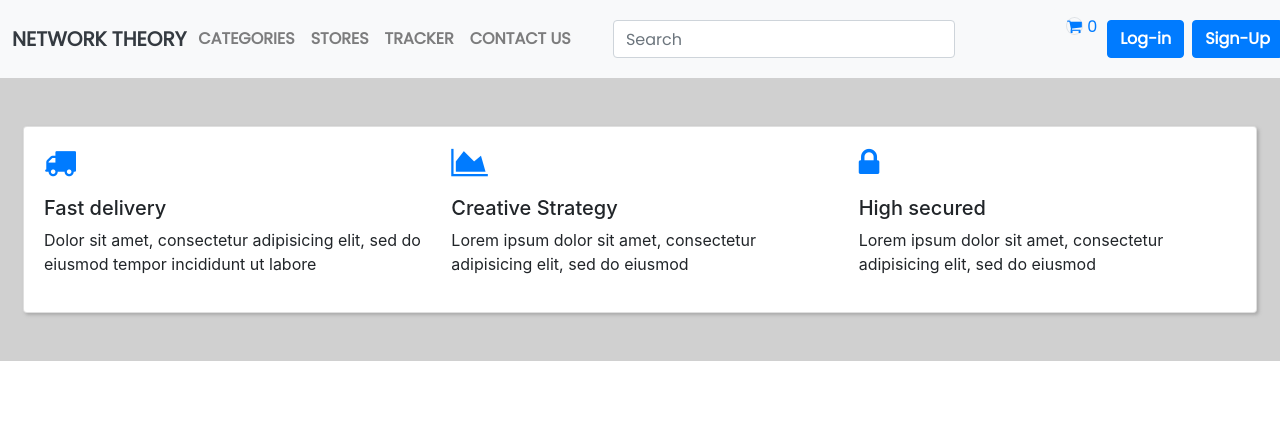
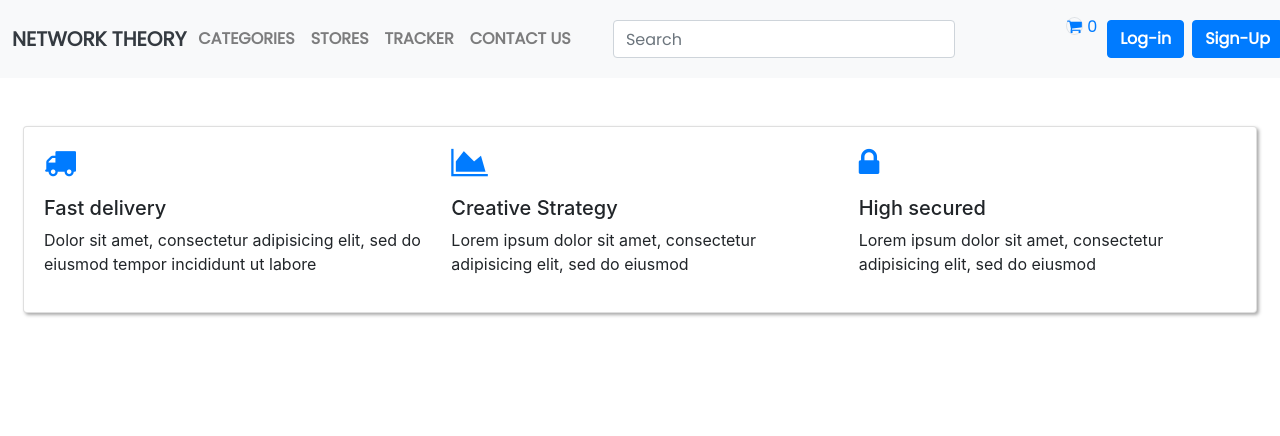
Before and after one commit to prashik-ganer/Final-Deployment, a Django app: template shop/templates/shop/index.html in a window 1280 px wide. Shown: the top 436 px of the page. Run offline with Django 3.2, Linux system fonts and the light colour scheme; the template is opened without the code that fills it: values that come from a table or form of the project are taken from there, others are empty; data comes from the database, SQL or seed files in the repository; both versions use the stored data as it was after the commit; parts of the project's set-up code (start-up, migrations or seed data) failed here and were passed over; some libraries are stand-ins or nearby versions.

Commit message:
changed background color of screen  -- @media.  Added bigInt phon in checkout page.

```diff
--- a/mac/settings.py
+++ b/mac/settings.py
@@ -164,10 +164,10 @@ STATICFILES_DIRS = [
 ]
 
 # Managing Media
-# MEDIA_ROOT = os.path.join(BASE_DIR, 'media')
+MEDIA_ROOT = os.path.join(BASE_DIR, 'media')
 MEDIA_URL = '/media/'
 
-DEFAULT_FILE_STORAGE = env("DEFAULT_FILE_STORAGE")
+# DEFAULT_FILE_STORAGE = env("DEFAULT_FILE_STORAGE")
 
 # Message Tags
 MESSAGE_TAGS = {
--- a/shop/models.py
+++ b/shop/models.py
@@ -9,6 +9,7 @@ class Product(models.Model):
     seller = models.ManyToManyField(Seller)
     product_id = models.AutoField
     product_name = models.CharField(max_length=255)
+    product_name_long = models.CharField(max_length=255, null=True, blank=True)
     category = models.CharField(max_length=50, default="")
     subcategory = models.CharField(max_length=50, default="")
     price = models.IntegerField(default=0)
@@ -45,13 +46,13 @@ class Orders(models.Model):
     customer = models.ForeignKey(Customer, null=True, blank=True, on_delete=models.SET_NULL)
     order_id = models.AutoField(primary_key=True)
     items_json = models.CharField(max_length=5000)
-    amount= models.BigIntegerField(default=0)
+    amount= models.IntegerField(default=0)
     name= models.CharField(max_length=90)
     email= models.CharField(max_length=111)
 
     address= models.CharField(max_length=111)
     zip_code= models.CharField(max_length=111)
-    phone= models.IntegerField(default=0)
+    phone= models.BigIntegerField(default=0)
     status = models.CharField(max_length=200, null=True, blank=True, choices=STATUS, default="Pending")
     mode = models.CharField(max_length=200, null=True, blank=True, choices=MODE)
     # order_qr = CloudinaryField('qrcode', null=True, blank=True)
--- a/shop/templates/shop/index.html
+++ b/shop/templates/shop/index.html
@@ -48,7 +48,7 @@ box-shadow: 2px 2px 3.5px #aaaaaa;
 
 @media screen and (max-width: 1205px) {
 body{
-background-color: #E2F0F1;
+{% comment %} background-color: #E2F0F1; {% endcomment %}
 }
 }
 
@@ -57,7 +57,7 @@ background-color: #E2F0F1;
 
 @media screen and (max-width: 1000px) {
 body{
-background-color: #dc7070e9;
+{% comment %} background-color: #dc7070e9; {% endcomment %}
 }
 .row {
   display: flex;
@@ -133,7 +133,7 @@ font-size: 1.9 rem;
 
 @media screen and (max-width: 390px) {
 body{
-background-color: #55ee22;
+{% comment %} background-color: #55ee22; {% endcomment %}
 }
 
 .main-product-card{
@@ -168,7 +168,7 @@ font-size: 0.5rem;
   {% for product, range, nSlides in allProds %}
 
       <div aria-label="breadcrumb my-5 border-left-primary">
-        <ol class="breadcrumb  mb-0 border">
+        <ol class="breadcrumb my-2 mb-0 border">
           <li class="breadcrumb-item active mt-1  mr-auto text-uppercase" aria-current="page">
             <h5><b> {{product.0.category}} </b></h5>
           </li>
@@ -181,8 +181,8 @@ font-size: 0.5rem;
           {% for i in product %}
 
           <div class=" px-1 main-product-card">
-            <div href="#" class="card-product-grid column">
-              <div class="card product-card" style="">
+            <div href="#" class="card-product-grid column" style="height:100%">
+              <div class="card product-card pt-3" style="height:100%">
               <div class="img-container d-flex  justify-content-center">
                 <img class="card-img-top" src="{{i.image.url}}" alt="Card image cap">
               </div>
@@ -219,7 +219,8 @@ font-size: 0.5rem;
 </section>
 
 
-<section class="py-5 px-2 " style="background: #d0d0d0;">
+{% comment %} <section class="py-5 px-2 " style="background: #d0d0d0;"> {% endcomment %}
+<section class="py-5 px-2 ">
 <div class="container-fluid">
 <article class="card card-body">
 
@@ -307,11 +308,6 @@ font-size: 0.5rem;
 
 
 
-
-// obj = {"name": "Prashik", "length": 1, "a": {this: "that"}}
-// jso = JSON.stringify(obj);
-// console.log(typeof jso)
-// console.log(jso)
 
 if (user != 'AnonymousUser') {
         var received = "{{cart|escapejs}}"
```
Also changed, not shown: db.sqlite3, shop/migrations/0048_auto_20210116_1835.py (added), shop/migrations/0049_product_product_name_long.py (added).
